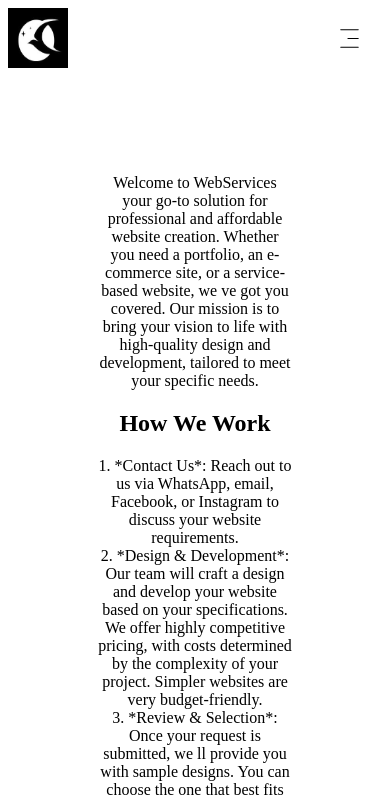
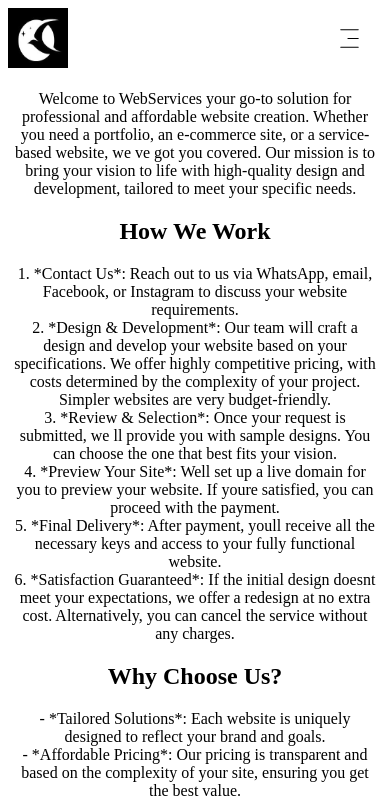
Before and after one commit to AssalSM/Web-Services, a Next.js app: page /about in a window 390 px wide. Shown: the top 800 px of the page. Built offline with nearby package versions, Linux system fonts and the light colour scheme.

Commit message:
webservices change

```diff
--- a/src/app/about/about.css
+++ b/src/app/about/about.css
@@ -1,11 +1,11 @@
-.backgrouned{
+/* .backgrouned{
     margin-top: 30px;
     width: 100%;
     height: 400px;
     background-image: url("../../../public/creative_photography.jpg");
     background-repeat: no-repeat;
     background-position: center;
-}
+} */
 .section{
     padding: 90px;
     text-align: center;
@@ -14,3 +14,14 @@
 width: 50%;
 align-items: center;
 } */
+
+
+
+@media (max-width: 1000px) {
+
+    .section{
+        padding: 6px;
+        text-align: center;
+    }
+
+}
--- a/src/app/contact/Contact.css
+++ b/src/app/contact/Contact.css
@@ -1,10 +1,10 @@
 section.contact-us .sd {
-  color: var(--subtitle);
+  /* color: var(--subtitle); */
   font-size: 1.8rem;
   margin-right: 1rem;
 }
 section.contact-us .title {
-  color: var(--title);
+  /* color: var(--title); */
   font-size: 2.1rem;
   margin-bottom: 1rem;
 }
--- a/src/app/globals.css
+++ b/src/app/globals.css
@@ -1,4 +1,4 @@
-:root {
+/* :root {
   --max-width: 1100px;
   --border-radius: 12px;
   --font-mono: ui-monospace, Menlo, Monaco, "Cascadia Mono", "Segoe UI Mono",
@@ -71,7 +71,7 @@
     --card-rgb: 100, 100, 100;
     --card-border-rgb: 200, 200, 200;
   }
-}
+} */
 
 * {
   box-sizing: border-box;
@@ -86,13 +86,9 @@
 }
 
 body {
-  color: rgb(var(--foreground-rgb));
-  background: linear-gradient(
-      to bottom,
-      transparent,
-      rgb(var(--background-end-rgb))
-    )
-    rgb(var(--background-start-rgb));
+  /* color: rgb(var(--foreground-rgb)); */
+  color: white;
+  background: #000;
 }
 .flex{
   display: flex;
@@ -107,8 +103,8 @@
   text-decoration: none;
 }
 
-@media (prefers-color-scheme: dark) {
+/* @media (prefers-color-scheme: dark) {
   html {
     color-scheme: dark;
   }
-}
+} */
```
